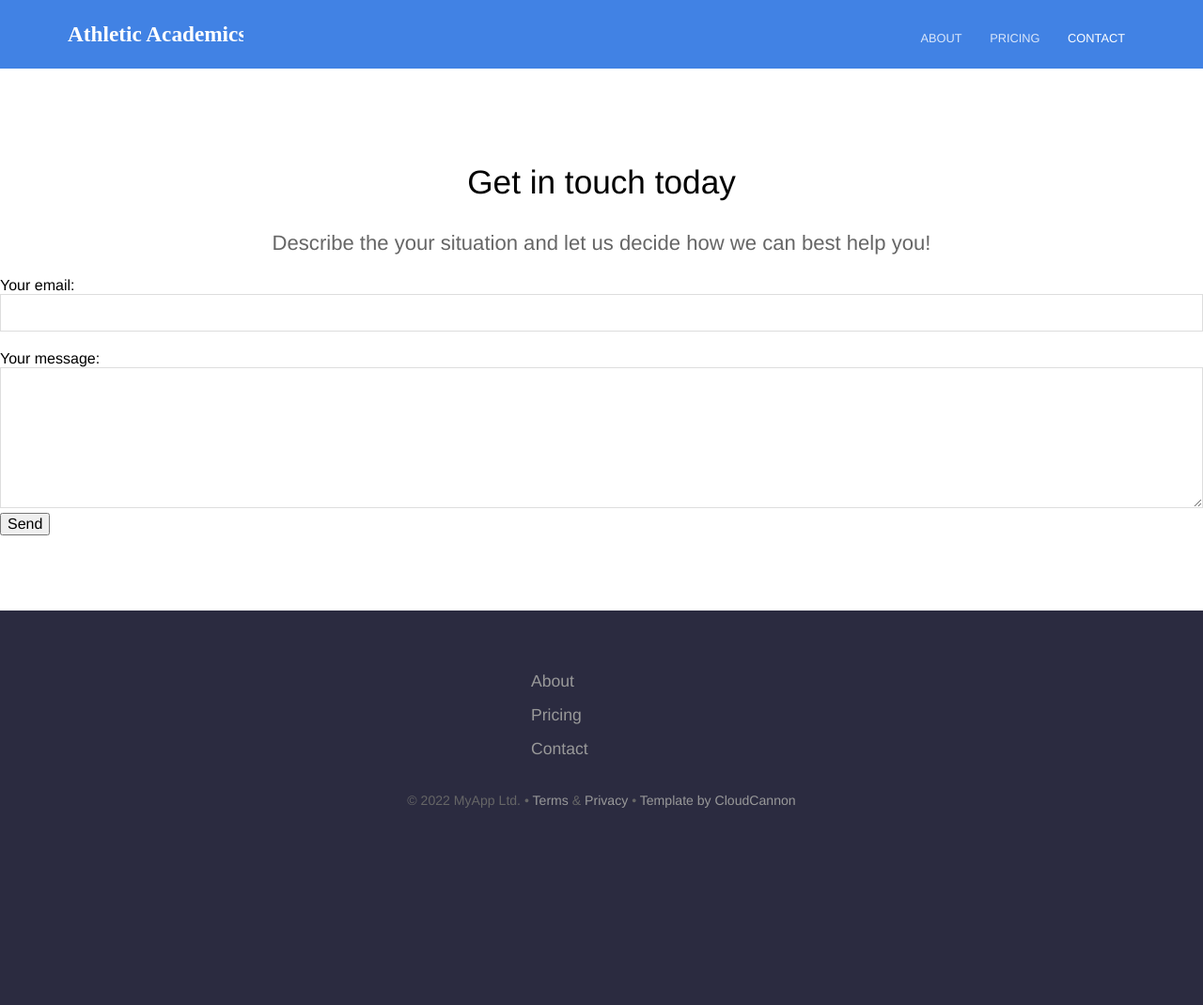
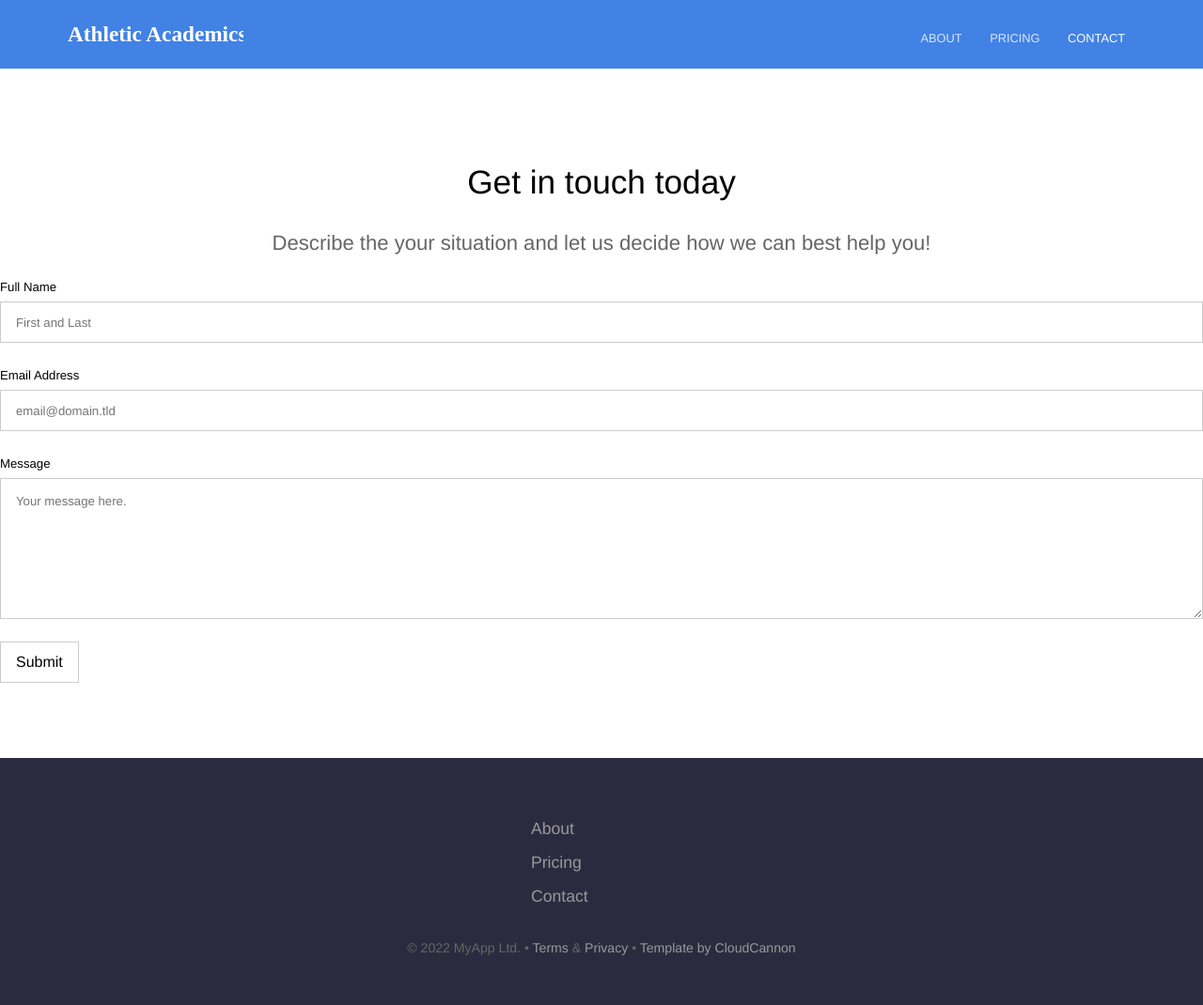
Before and after one commit to AthleticAcademics/athleticacademics.github.io, a Jekyll site: the page built from contact.html, in a window 1280 px wide. Shown: the whole page at 94% size. Built offline with Jekyll 4.4.1, drawn with Linux system fonts in a browser that asks for light colours; before the commit the page ends 913 px from its top, so only the background shows below that.

Commit message:
new form

```diff
--- a/_includes/contact-form.html
+++ b/_includes/contact-form.html
@@ -1,14 +1,119 @@
-<form action="https://formspree.io/f/xpzbgary" method="POST">
+<form id="fs-frm" name="simple-contact-form" accept-charset="utf-8" action="https://formspree.io/f/xpzbgary" method="post">
+    <fieldset id="fs-frm-inputs">
+      <label for="full-name">Full Name</label>
+      <input type="text" name="name" id="full-name" placeholder="First and Last" required="">
+      <label for="email-address">Email Address</label>
+      <input type="email" name="_replyto" id="email-address" placeholder="email@domain.tld" required="">
+      <label for="message">Message</label>
+      <textarea rows="5" name="message" id="message" placeholder="Your message here." required=""></textarea>
+      <input type="hidden" name="_subject" id="email-subject" value="Contact Form Submission">
+    </fieldset>
+    <input type="submit" value="Submit">
+  </form><style>/* reset */
+  #fs-frm input,
+  #fs-frm select,
+  #fs-frm textarea,
+  #fs-frm fieldset,
+  #fs-frm optgroup,
+  #fs-frm label,
+  #fs-frm #card-element:disabled {
+    font-family: inherit;
+    font-size: 100%;
+    color: inherit;
+    border: none;
+    border-radius: 0;
+    display: block;
+    width: 100%;
+    padding: 0;
+    margin: 0;
+    -webkit-appearance: none;
+    -moz-appearance: none;
+  }
+  #fs-frm label,
+  #fs-frm legend,
+  #fs-frm ::placeholder {
+    font-size: .825rem;
+    margin-bottom: .5rem;
+    padding-top: .2rem;
+    display: flex;
+    align-items: baseline;
+  }
 
-    <label>
-      Your email:
-      <input type="email" name="email">
-    </label>
+  /* border, padding, margin, width */
+  #fs-frm input,
+  #fs-frm select,
+  #fs-frm textarea,
+  #fs-frm #card-element {
+    border: 1px solid rgba(0,0,0,0.2);
+    background-color: rgba(255,255,255,0.9);
+    padding: .75em 1rem;
+    margin-bottom: 1.5rem;
+  }
+  #fs-frm input:focus,
+  #fs-frm select:focus,
+  #fs-frm textarea:focus {
+    background-color: white;
+    outline-style: solid;
+    outline-width: thin;
+    outline-color: gray;
+    outline-offset: -1px;
+  }
+  #fs-frm [type="text"],
+  #fs-frm [type="email"] {
+    width: 100%;
+  }
+  #fs-frm [type="button"],
+  #fs-frm [type="submit"],
+  #fs-frm [type="reset"] {
+    width: auto;
+    cursor: pointer;
+    -webkit-appearance: button;
+    -moz-appearance: button;
+    appearance: button;
+  }
+  #fs-frm [type="button"]:focus,
+  #fs-frm [type="submit"]:focus,
+  #fs-frm [type="reset"]:focus {
+    outline: none;
+  }
+  #fs-frm [type="submit"],
+  #fs-frm [type="reset"] {
+    margin-bottom: 0;
+  }
+  #fs-frm select {
+    text-transform: none;
+  }
 
-    <label>
-      Your message:
-      <textarea name="message"></textarea>
-    </label>
+  #fs-frm [type="checkbox"] {
+    -webkit-appearance: checkbox;
+    -moz-appearance: checkbox;
+    appearance: checkbox;
+    display: inline-block;
+    width: auto;
+    margin: 0 .5em 0 0 !important;
+  }
 
-    <button type="submit">Send</button>
-  </form>
+  #fs-frm [type="radio"] {
+    -webkit-appearance: radio;
+    -moz-appearance: radio;
+    appearance: radio;
+  }
+
+  /* address, locale */
+  #fs-frm fieldset.locale input[name="city"],
+  #fs-frm fieldset.locale select[name="state"],
+  #fs-frm fieldset.locale input[name="postal-code"] {
+    display: inline;
+  }
+  #fs-frm fieldset.locale input[name="city"] {
+    width: 52%;
+  }
+  #fs-frm fieldset.locale select[name="state"],
+  #fs-frm fieldset.locale input[name="postal-code"] {
+    width: 20%;
+  }
+  #fs-frm fieldset.locale input[name="city"],
+  #fs-frm fieldset.locale select[name="state"] {
+    margin-right: 3%;
+  }
+  </style>
```
